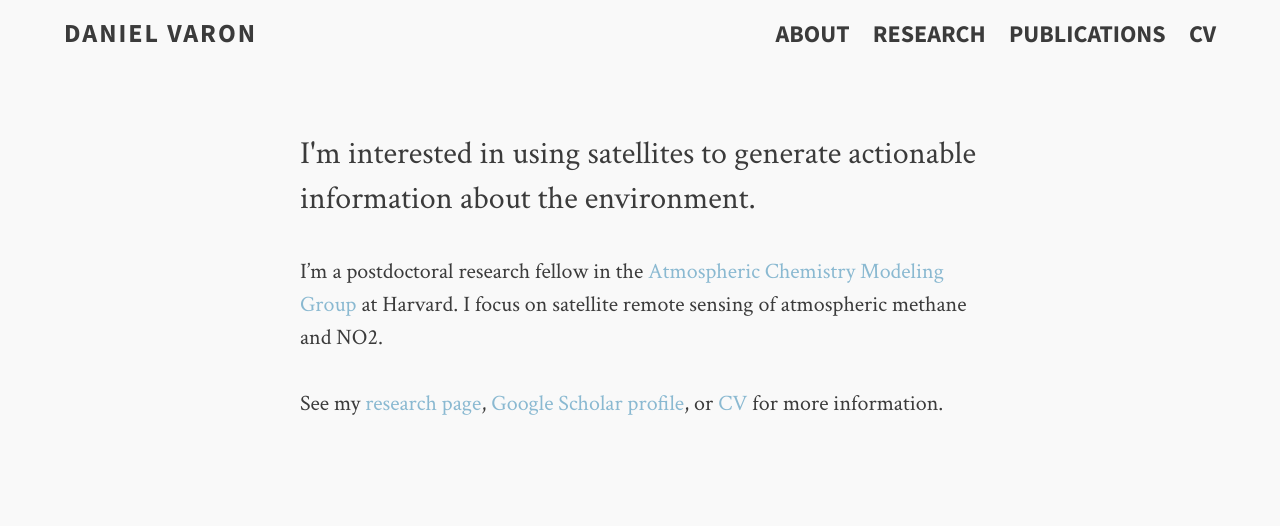
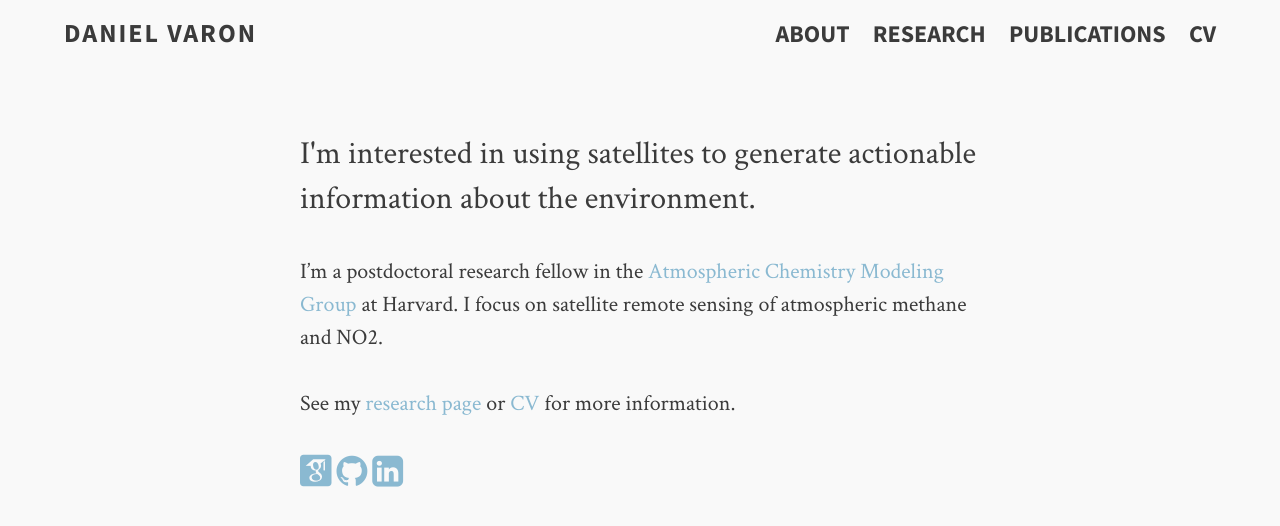
Before and after one commit to djvaron/djvaron.github.io, a Jekyll site: the page built from about.md, in a window 1280 px wide. Shown: the top 526 px of the page. Built offline with Jekyll 4.4.1, drawn with Linux system fonts in a browser that asks for light colours; some web fonts are replaced.

Commit message:
fix github icon? + update about.md with new icons/links

```diff
--- a/_layouts/home.html
+++ b/_layouts/home.html
@@ -34,7 +34,7 @@
           class="social-icon si-rounded si-small si-googlescholar" target="_blank">
           <i class="ai ai-google-scholar-square ai-3x" style="font-size:36px"></i></a>
         <a href="https://github.com/djvaron" class="social-icon si-rounded si-small si-github" target="_blank">
-          <i class="fa-brands fa-github" style="font-size:36px"></i></a>
+          <i class="fa fa-github" aria-hidden="true" style="font-size:36px"></i></a>
         <a href="https://www.linkedin.com/in/daniel-varon-051b9914b/"
           class="social-icon si-rounded si-small si-linkedin" target="_blank">
           <i class="fa fa-linkedin-square" style="font-size:36px"></i></a>
--- a/about.md
+++ b/about.md
@@ -8,4 +8,14 @@
 
 I'm a postdoctoral research fellow in the [Atmospheric Chemistry Modeling Group](http://acmg.seas.harvard.edu/) at Harvard. I focus on satellite remote sensing of atmospheric methane and NO<sub>2</sub>.
 
-See my <a href="{{ site.url }}/research">research page</a>, [Google Scholar profile](https://scholar.google.com/citations?user=9rXfafMAAAAJ&hl=en&oi=ao), or <a href="{{ site.url }}/daniel_varon_cv.pdf">CV</a> for more information.
+See my <a href="{{ site.url }}/research">research page</a> or <a href="{{ site.url }}/daniel_varon_cv.pdf" target="_blank">CV</a> for more information.
+
+<a href="https://scholar.google.com/citations?user=9rXfafMAAAAJ&hl=en&oi=ao"
+   class="social-icon si-rounded si-small si-googlescholar" target="_blank">
+   <i class="ai ai-google-scholar-square ai-3x" style="font-size:36px"></i></a>
+<a href="https://github.com/djvaron"
+   class="social-icon si-rounded si-small si-github" target="_blank">
+   <i class="fa fa-github" aria-hidden="true" style="font-size:36px"></i></a>
+<a href="https://www.linkedin.com/in/daniel-varon-051b9914b/"
+   class="social-icon si-rounded si-small si-linkedin" target="_blank">
+   <i class="fa fa-linkedin-square" style="font-size:36px"></i></a>
```
